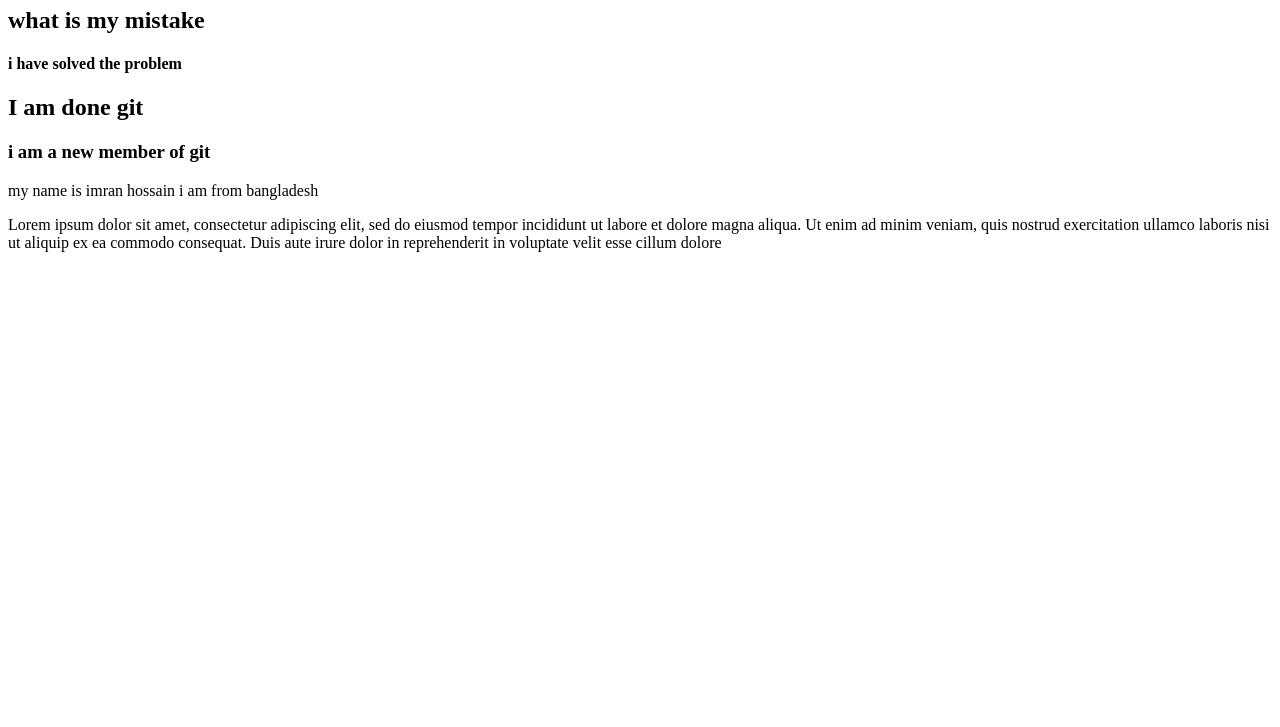
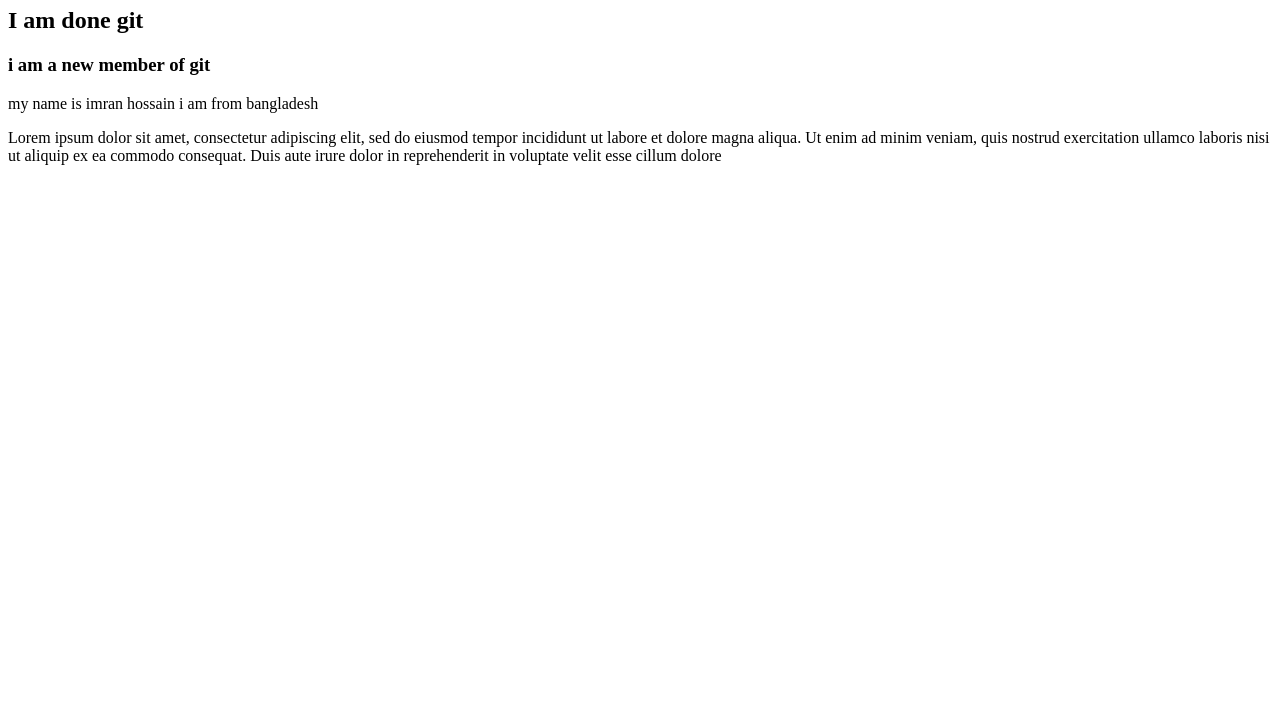
Before and after one commit to Imran-tec/website-imran, a plain HTML site: page index.html in a window 1280 px wide. Shown: the part 73-800 px from the top of the page. Drawn offline with Linux system fonts and the light colour scheme.

Commit message:
resolved

```diff
--- a/index.html
+++ b/index.html
@@ -9,8 +9,7 @@
 
 
     <h1> this is heading</h1>
-    <h2>what is my mistake</h2>
-    <h4>i have solved the problem </h4>
+
     <h2>I am done git </h2>
     <h3>i am a new member of git</h3>
     <p>my name is imran hossain i am from bangladesh</p>
```
